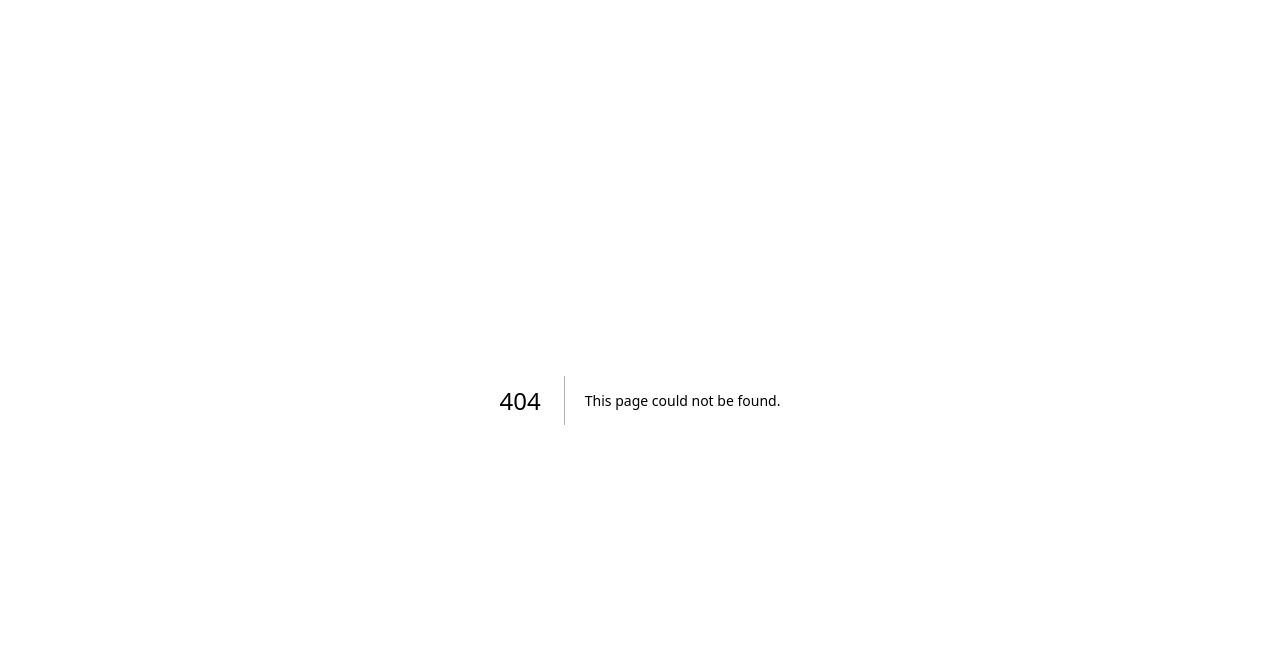
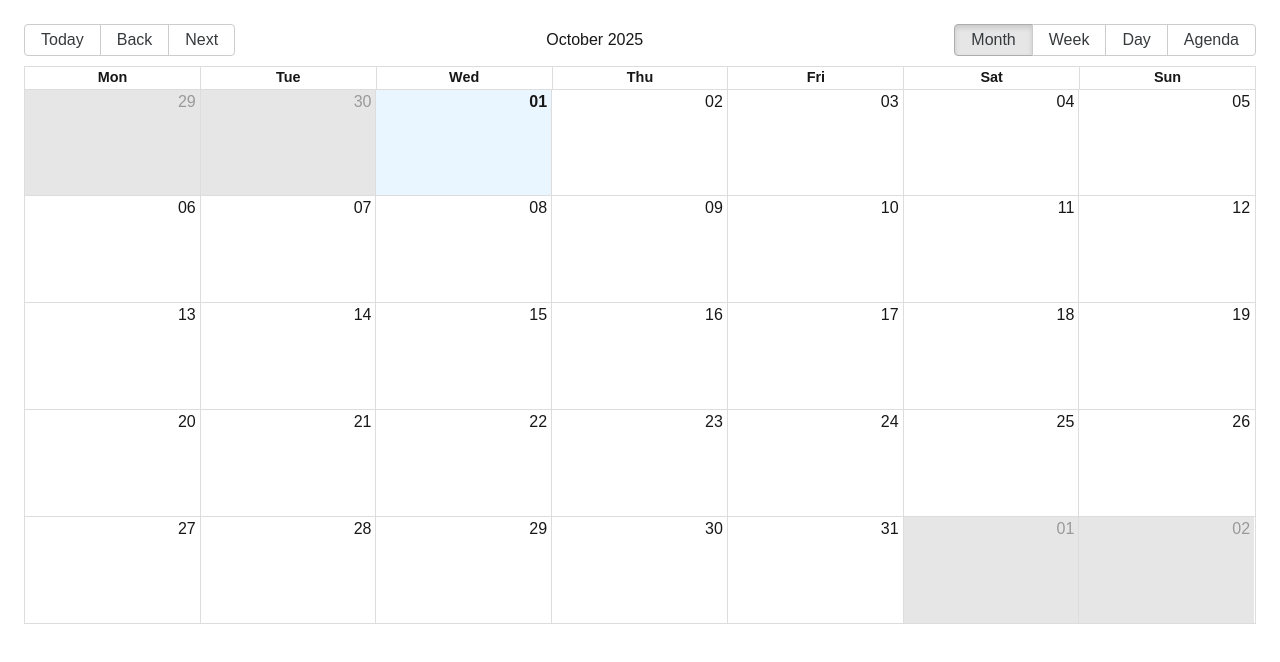
Before and after one commit to albertduplantin/benevoles, a Next.js app: page /calendrier in a window 1280 px wide. Before the commit this address had no page. Shown: the top 662 px of the page. Built offline with nearby package versions, Linux system fonts and the light colour scheme; no server answers; the database is empty.

Commit message:
feat: interactive calendar page

```diff
--- /dev/null
+++ b/src/app/calendrier/page.tsx
@@ -0,0 +1,48 @@
+"use client"
+
+import { Calendar, Views } from 'react-big-calendar'
+import 'react-big-calendar/lib/css/react-big-calendar.css'
+import { localizer } from '@/lib/calendar'
+import { useEffect, useState } from 'react'
+import { createClient } from '@/lib/supabase/client'
+import { useRouter } from 'next/navigation'
+
+export default function CalendarPage() {
+  const [events,setEvents]=useState<any[]>([])
+  const supabase=createClient()
+  const router=useRouter()
+
+  useEffect(()=>{
+    const fetch=async()=>{
+      const { data } = await supabase
+        .from('missions')
+        .select('id,title,start_time,end_time,is_urgent,inscriptions(user_id)')
+      const { data: { user } } = await supabase.auth.getUser()
+      setEvents((data||[]).map(m=>({
+        id:m.id,
+        title:m.title,
+        start:new Date(m.start_time),
+        end:new Date(m.end_time),
+        allDay:false,
+        joined: m.inscriptions?.some((i:any)=>i.user_id===user?.id),
+        is_urgent:m.is_urgent
+      })))
+    }
+    fetch()
+  },[])
+
+  return (
+    <div className="p-6">
+      <Calendar
+        localizer={localizer}
+        events={events}
+        defaultView={Views.MONTH}
+        style={{ height: 600 }}
+        eventPropGetter={(event)=>({
+          style:{ backgroundColor: event.joined? '#2563eb':'#10b981', color:'#fff'}
+        })}
+        onSelectEvent={(e)=>router.push(`/mission/${e.id}`)}
+      />
+    </div>
+  )
+}
--- a/src/components/Header.tsx
+++ b/src/components/Header.tsx
@@ -42,6 +42,7 @@ export default function Header({ user, isAdmin = false, title = "Portail Bénév
                     Mes missions
                   </Link>
                 )}
+                <Link href="/calendrier" className="text-sm font-medium text-gray-600 hover:text-blue-600 transition-colors">Calendrier</Link>
                 {isAdmin && (
                   <Link
                     href="/admin"
--- /dev/null
+++ b/src/lib/calendar.ts
@@ -0,0 +1,13 @@
+import { dateFnsLocalizer } from 'react-big-calendar'
+import { format, parse, startOfWeek, getDay } from 'date-fns'
+import fr from 'date-fns/locale/fr'
+
+const locales = { fr }
+
+export const localizer = dateFnsLocalizer({
+  format,
+  parse,
+  startOfWeek: () => startOfWeek(new Date(), { weekStartsOn: 1 }),
+  getDay,
+  locales,
+})
```
